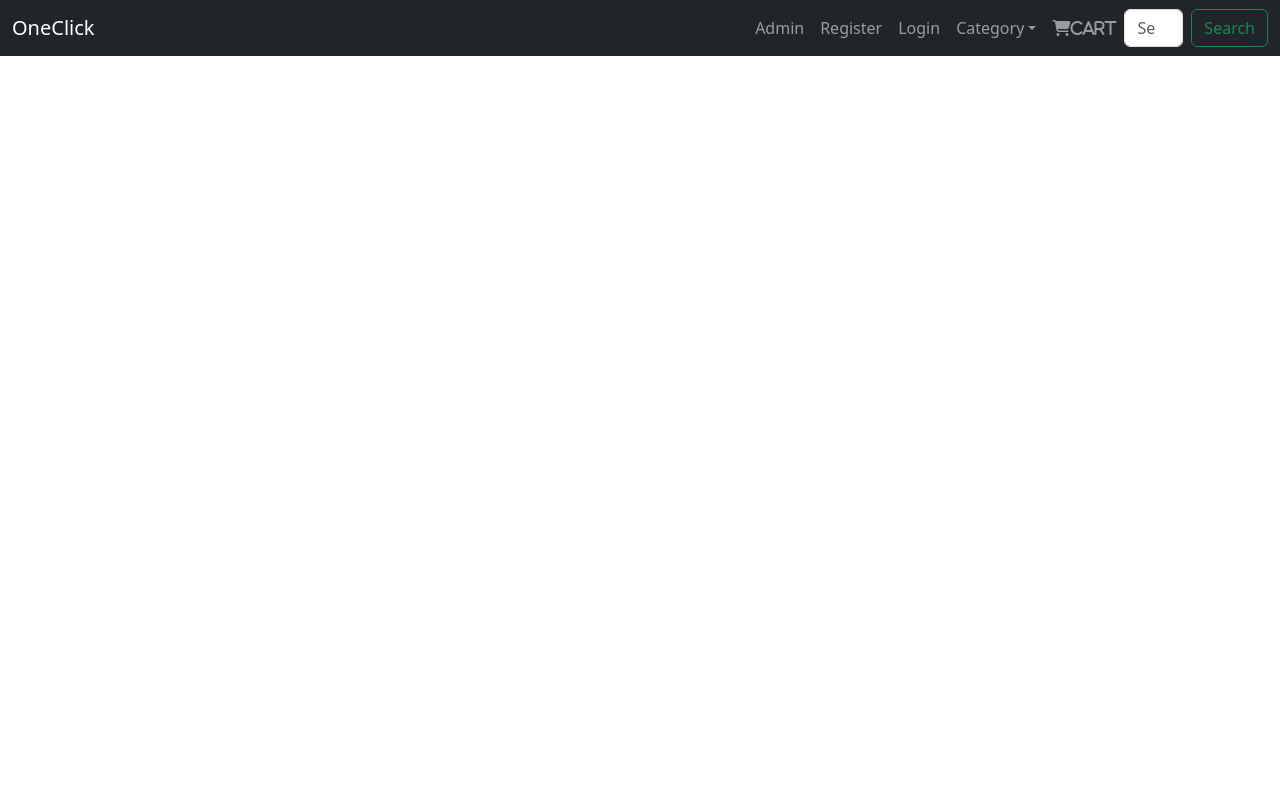
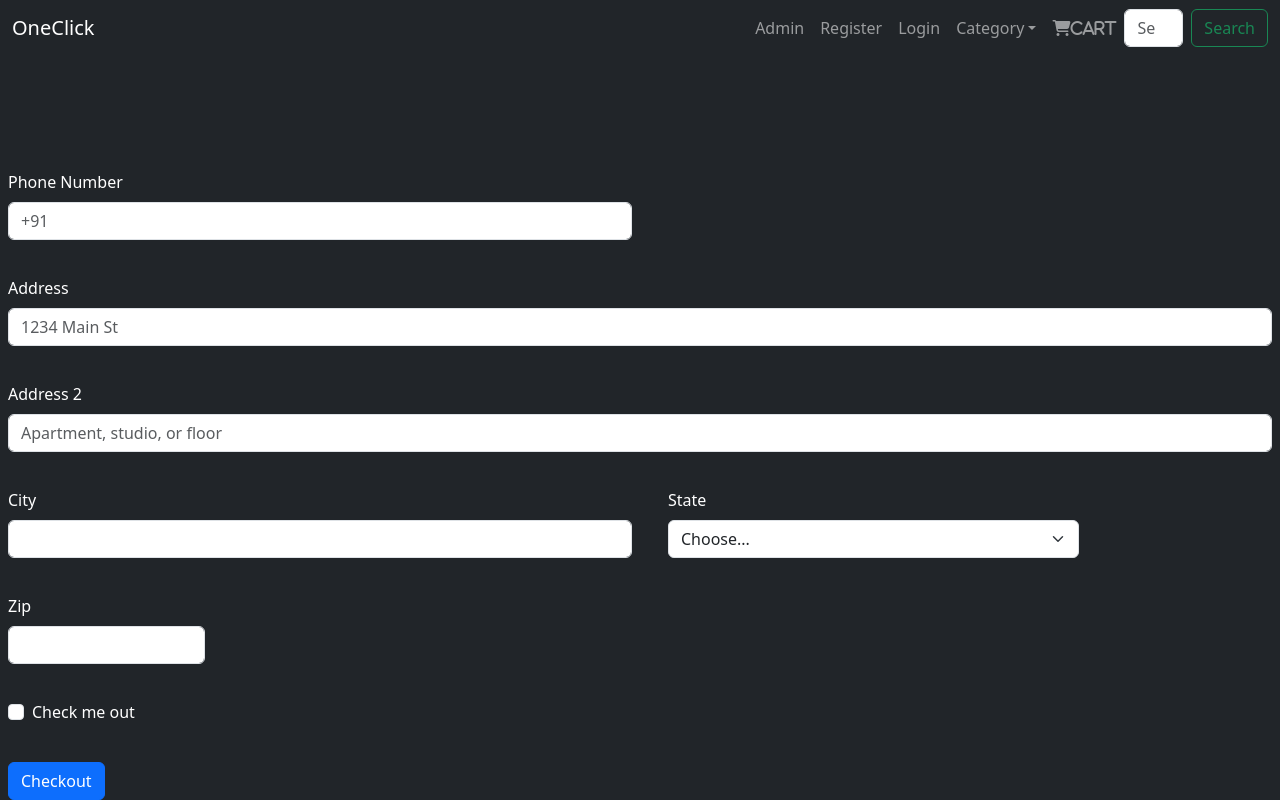
Before and after one commit to tirthorajbadhei/E-Com-FrontEnd, a React (Vite) app: page /validation in a window 1280 px wide. Built offline with nearby package versions, Linux system fonts and the light colour scheme.

Commit message:
complete checkout

```diff
--- a/package.json
+++ b/package.json
@@ -12,7 +12,6 @@
     "aos": "^2.3.4",
     "axios": "^1.3.1",
     "react": "^18.2.0",
-    "react-credit-cards": "^0.8.3",
     "react-credit-cards-2": "^0.10.0",
     "react-dom": "^18.2.0",
     "react-router-dom": "^6.8.0"
--- a/src/App.css
+++ b/src/App.css
@@ -11,6 +11,15 @@
     width: 50%;
     margin-left: 35%;
 
+
+}
+
+.valid{
+    padding-top: 10%;
+    background-color: #212529;
+    color: white;
+    width: 100%;
+    margin: auto;
 
 }
 .checkout input{
--- a/src/Cart.jsx
+++ b/src/Cart.jsx
@@ -87,7 +87,7 @@ const Cart = () => {
               Remove
             </button>
             <span> </span>
-            <a href="/checkout">
+            <a href="/validation">
               <button
                 style={{
                   border: "none",
--- a/src/GlassProduct.jsx
+++ b/src/GlassProduct.jsx
@@ -138,7 +138,7 @@ const GlassProduct = () => {
               Add to Cart
             </button>
             <span> </span>
-            <a href="/checkout">
+            <a href="/validation">
               <button
                 style={{
                   border: "none",
--- a/src/KidsProduct.jsx
+++ b/src/KidsProduct.jsx
@@ -136,7 +136,7 @@ const KidsProduct = () => {
               Add to Cart
             </button>
             <span> </span>
-            <a href="/checkout">
+            <a href="/validation">
               <button
                 style={{
                   border: "none",
--- a/src/MenProduct.jsx
+++ b/src/MenProduct.jsx
@@ -135,7 +135,7 @@ const MenProduct = () => {
               Add to Cart
             </button>
             <span> </span>
-            <a href="/checkout">
+            <a href="/validation">
               <button
                 style={{
                   border: "none",
--- a/src/Validation.jsx
+++ b/src/Validation.jsx
@@ -1,5 +1,135 @@
 import "./App.css";
+import { useEffect } from "react";
+import Aos from "aos";
+import "aos/dist/aos.css";
 const Validation = () => {
-  return <div></div>;
+  const handleCheck = (e) => {
+    e.preventDefault();
+    window.location.href = "/checkout";
+  };
+  useEffect(() => {
+    Aos.init({ duration: 1600 });
+  }, []);
+  return (
+    <div>
+      <div className="validDIV">
+        <form className="row g-3 valid">
+          <div className="col-md-6">
+            <label
+              data-aos="slide-down"
+              htmlFor="inputEmail4"
+              className="form-label"
+            >
+              Phone Number
+            </label>
+            <input
+              data-aos="slide-up"
+              type="number"
+              className="form-control"
+              id="inputEmail4"
+              placeholder="+91"
+            />
+          </div>
+
+          <div className="col-12">
+            <label
+              data-aos="slide-down"
+              htmlFor="inputAddress"
+              className="form-label"
+            >
+              Address
+            </label>
+            <input
+              data-aos="slide-up"
+              type="text"
+              className="form-control"
+              id="inputAddress"
+              placeholder="1234 Main St"
+            />
+          </div>
+          <div className="col-12">
+            <label
+              data-aos="slide-down"
+              htmlFor="inputAddress2"
+              className="form-label"
+            >
+              Address 2
+            </label>
+            <input
+              data-aos="slide-up"
+              type="text"
+              className="form-control"
+              id="inputAddress2"
+              placeholder="Apartment, studio, or floor"
+            />
+          </div>
+          <div className="col-md-6">
+            <label
+              data-aos="slide-down"
+              htmlFor="inputCity"
+              className="form-label"
+            >
+              City
+            </label>
+            <input
+              data-aos="slide-up"
+              type="text"
+              className="form-control"
+              id="inputCity"
+            />
+          </div>
+          <div className="col-md-4">
+            <label htmlFor="inputState" className="form-label">
+              State
+            </label>
+            <select
+              data-aos="slide-down"
+              id="inputState"
+              className="form-select"
+            >
+              <option>Choose...</option>
+              <option>West Bengal</option>
+            </select>
+          </div>
+          <div className="col-md-2">
+            <label
+              data-aos="slide-down"
+              htmlFor="inputZip"
+              className="form-label"
+            >
+              Zip
+            </label>
+            <input
+              data-aos="slide-up"
+              type="text"
+              className="form-control"
+              id="inputZip"
+            />
+          </div>
+          <div className="col-12">
+            <div className="form-check">
+              <input
+                className="form-check-input"
+                type="checkbox"
+                id="gridCheck"
+              />
+              <label className="form-check-label" htmlFor="gridCheck">
+                Check me out
+              </label>
+            </div>
+          </div>
+          <div className="col-12">
+            <button
+              onClick={handleCheck}
+              type="submit"
+              className="btn btn-primary"
+            >
+              Checkout
+            </button>
+          </div>
+        </form>
+      </div>
+    </div>
+  );
 };
 export default Validation;
--- a/src/WatchProduct.jsx
+++ b/src/WatchProduct.jsx
@@ -135,7 +135,7 @@ const WatchProduct = () => {
               Add to Cart
             </button>
             <span> </span>
-            <a href="/checkout">
+            <a href="/validation">
               <button
                 style={{
                   border: "none",
--- a/src/WomenProduct.jsx
+++ b/src/WomenProduct.jsx
@@ -135,7 +135,7 @@ const WomenProduct = () => {
               Add to Cart
             </button>
             <span> </span>
-            <a href="/checkout">
+            <a href="/validation">
               <button
                 style={{
                   border: "none",
```
Also changed, not shown: 1 other file (tests, documents, lock files or other folders).
